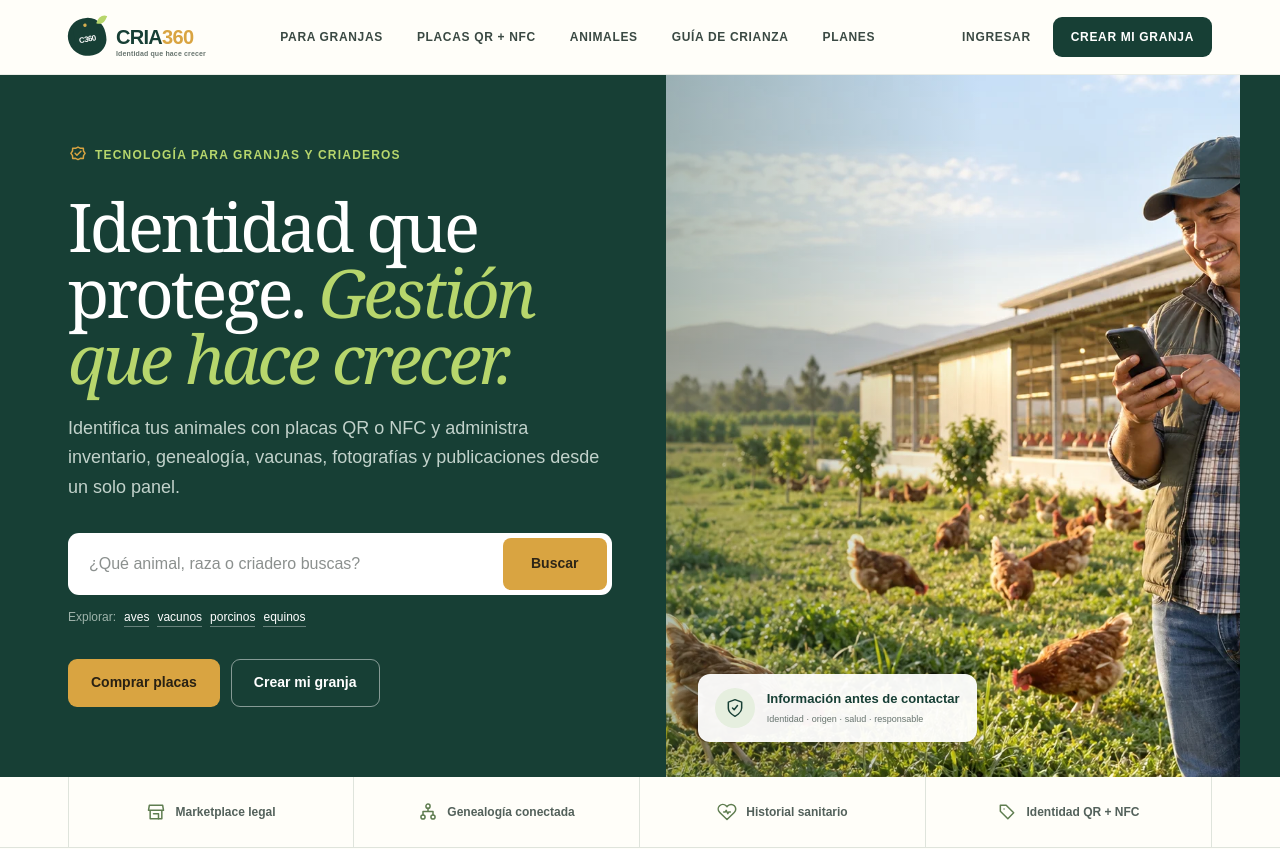
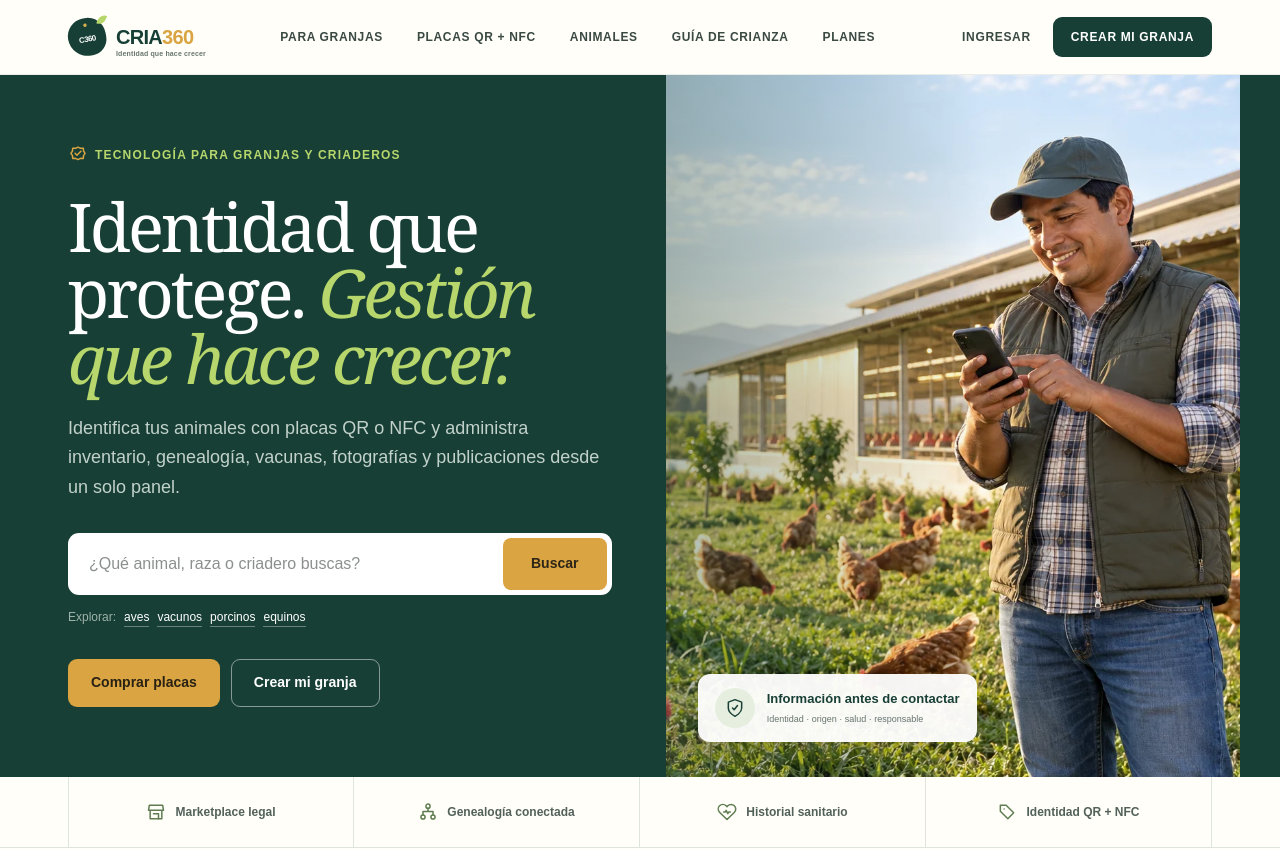
Before and after one commit to hectordm07/cria360, a Next.js app: page / in a window 1280 px wide. Shown: the top 849 px of the page. Built offline with nearby package versions, Linux system fonts and the light colour scheme; no server answers.

Commit message:
style: keep farmer in view on the farm hero

```diff
--- a/src/app/globals.css
+++ b/src/app/globals.css
@@ -1081,7 +1081,7 @@ body:has(.account-app-shell) > main { min-height: 100vh; }
 .dashboard-topbar h1, .dashboard-section-head h2, .dashboard-panel h2, .inventory-heading h1 { font-family: var(--font-geist-sans),sans-serif; font-weight: 720; letter-spacing: -.045em; }
 .dashboard-topbar h1 { font-size: clamp(32px,3vw,44px); }
 .dashboard-kpis article { box-shadow: 0 8px 24px rgba(21,65,53,.045); }
-.commerce-hero-image img { object-position: center; }
+.commerce-hero-image img { object-position: 82% center; }
 .finance-tabs { background: white; border: 1px solid var(--line); border-radius: 13px; display: inline-flex; gap: 5px; margin-bottom: 22px; padding: 5px; }
 .finance-tabs a { border-radius: 9px; color: var(--muted); font-size: 13px; font-weight: 800; padding: 10px 18px; }
 .finance-tabs a.active { background: var(--forest); color: white; }
```
